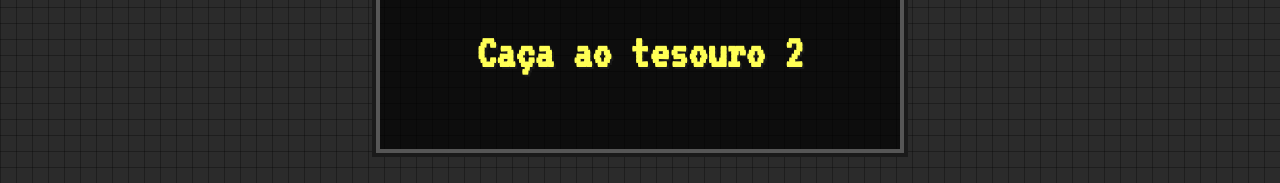
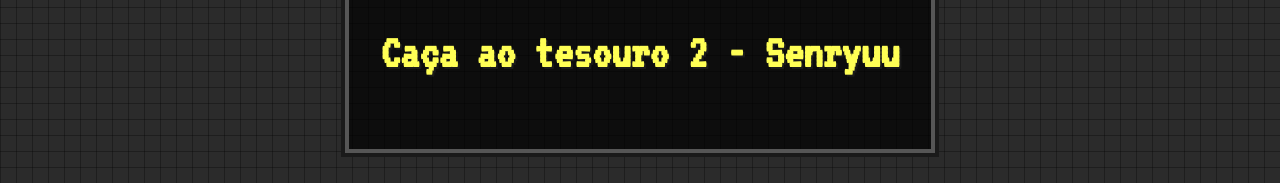
Before and after one commit to JoaoMBarros/test-github-pages, a plain HTML site: page index.html in a window 1280 px wide. Shown: the part 617-800 px from the top of the page. Drawn offline with Linux system fonts and the light colour scheme.

Commit message:
Update index.html

```diff
--- a/index.html
+++ b/index.html
@@ -3,7 +3,7 @@
 <head>
     <meta charset="UTF-8">
     <meta name="viewport" content="width=device-width, initial-scale=1.0">
-    <title>Em breve - Minecraft Style</title>
+    <title>Caça ao tesouro 2 - Senryuu</title>
     <style>
         @import url('https://fonts.googleapis.com/css2?family=VT323&display=swap');
 
@@ -66,7 +66,7 @@
         <div class="dirt-bg">
             <img src="https://i.imgur.com/Hp76qz7.gif" alt="GIF placeholder">
         </div>
-        <h2>Caça ao tesouro 2</h2>
+        <h2>Caça ao tesouro 2 - Senryuu</h2>
     </div>
 </body>
 </html>
```
